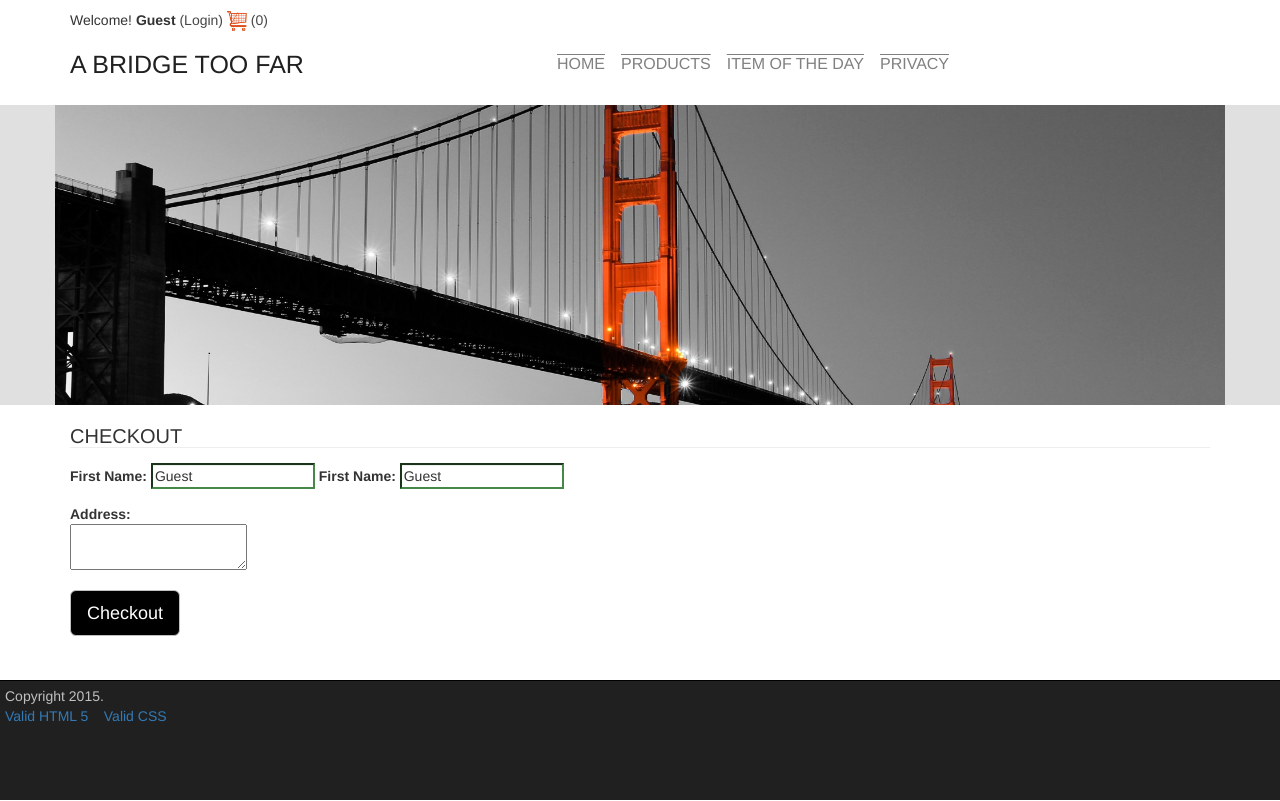
After one commit to lucidmotifs/cpt270-assignment2, a PHP site: page /checkout.php in a window 1280 px wide. The commit adds this page. Run offline with PHP 8.4, Linux system fonts and the light colour scheme; some libraries are stand-ins or nearby versions.

Commit message:
started on checkout page

```diff
--- /dev/null
+++ b/checkout.php
@@ -0,0 +1,60 @@
+<?php
+// User authentication / session script.
+include_once("src/authenticate.php");
+include_once("src/products.php");
+include_once("src/cart.php");
+
+a2_session_init();
+
+// Included for technical marking purposes - comment back in on submission
+#include_once("/home/eh1/e54061/public_html/wp/debug.php"); ?>
+
+<?php
+// Content include files
+include_once("inc/header.html");
+include_once("inc/navigation.html"); ?>
+
+<!-- Banner splitting header and content -->
+<section id="banner">
+  <!-- Image used under fair use for academic purposes -->
+  <img src="img/banner-bridge.jpg">
+</section>
+
+<!-- Content Area -->
+<main class="container">
+
+  <section id="page-title">
+    <h1>Checkout</h1>
+  </section>
+
+  <hr>
+
+  <section id="shop-cart">
+
+    <form id="checkout-form" action="checkout.php" method="post">
+
+      <div class="form-group">
+        <label for="first-name">First Name: </label>
+        <input id="first-name" type="text" value="<?=$_SESSION['user']['FirstName']?>" required/>
+        <label for="last-name">First Name: </label>
+        <input id="last-name" type="text" value="<?=$_SESSION['user']['LastName']?>" required/>
+      </div>
+
+      <div class="form-group">
+        <label for="address">Address: </label> <br>
+        <textarea id="address" required></textarea>
+      </div>
+
+      <div class="form-group">
+        <button class="btn btn-lg btn-primary" id="add">Checkout</button>
+      </div>
+
+    </form>
+
+  </section>
+
+</main>
+
+<?php
+# Footer include file
+include_once("inc/footer.html"); ?>
```
Also changed, not shown: order.php (+7 -1 lines).
